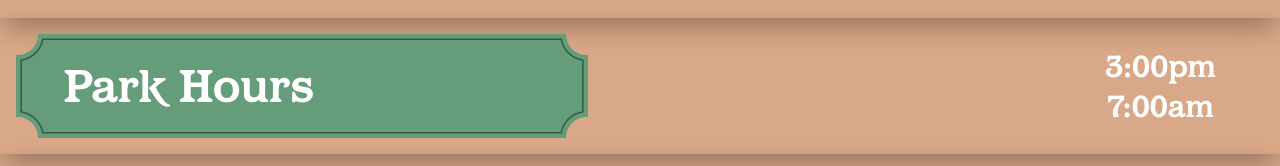
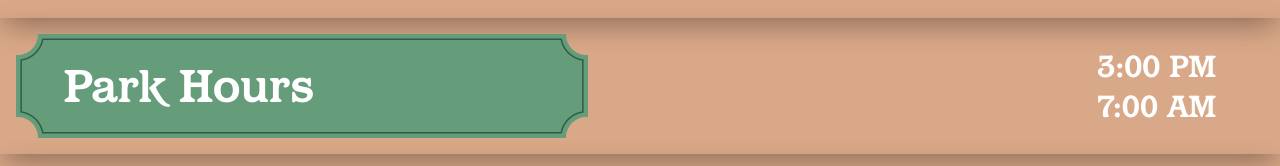
Before and after one commit to filbot/disney-wait-sign, a React (Vite) app: page / in a window 1280 px wide. Shown: the part 166-332 px from the top of the page. Built offline with nearby package versions, Linux system fonts and the light colour scheme.

Commit message:
Refactor time formatting in App.jsx

```diff
--- a/src/App.jsx
+++ b/src/App.jsx
@@ -16,14 +16,11 @@ function App() {
 
   function formatAMPM(date) {
     const parsedDate = new Date(date);
-    var hours = parsedDate.getHours();
-    var minutes = parsedDate.getMinutes();
-    var ampm = hours >= 12 ? 'pm' : 'am';
-    hours = hours % 12;
-    hours = hours ? hours : 12; // the hour '0' should be '12'
-    minutes = minutes < 10 ? '0' + minutes : minutes;
-    var strTime = hours + ':' + minutes + ampm;
-    return strTime;
+    return new Intl.DateTimeFormat('en-US', {
+      hour: 'numeric',
+      minute: 'numeric',
+      hour12: true
+    }).format(parsedDate);
   }
 
   function filterAttractionsByNames(attractions, names) {
```
